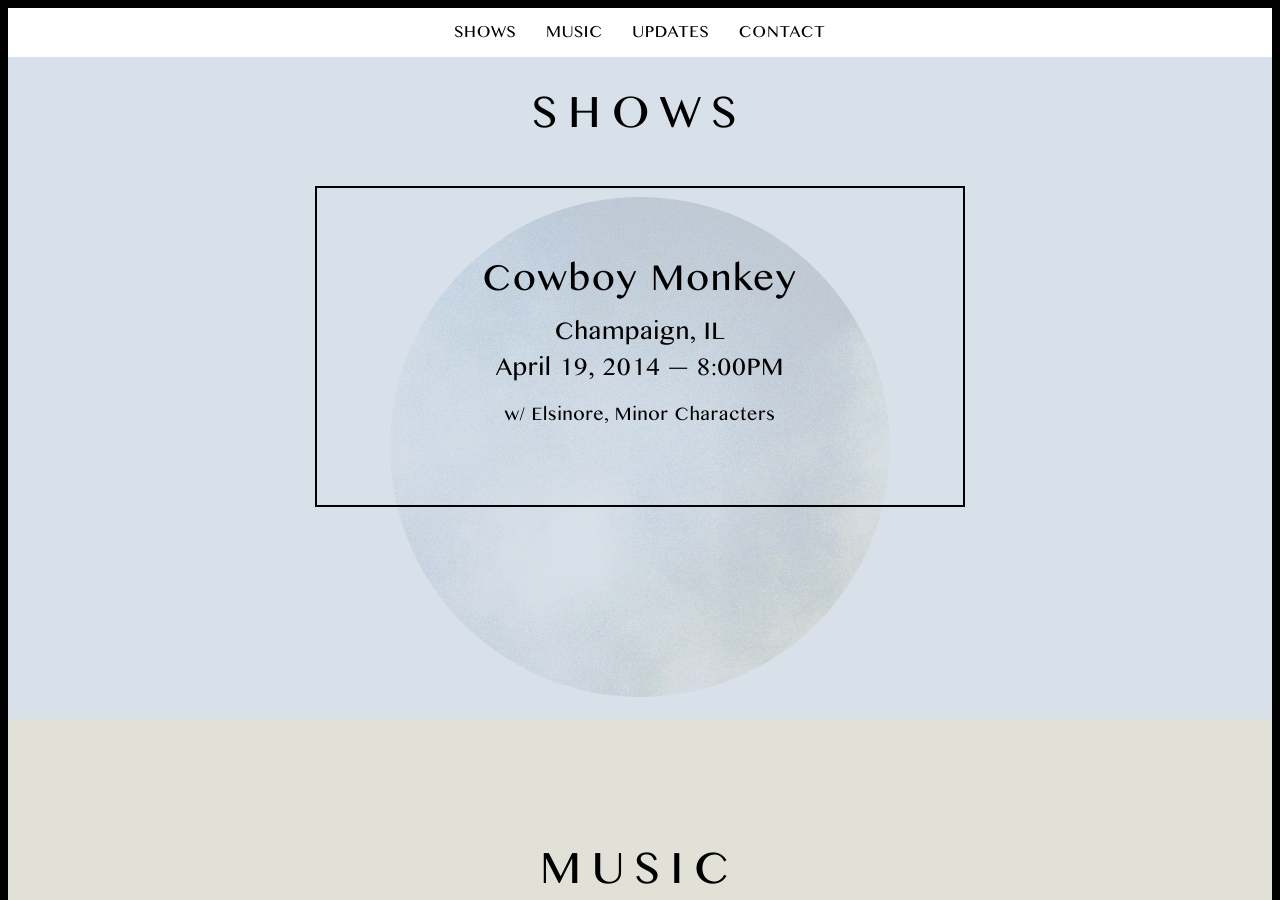
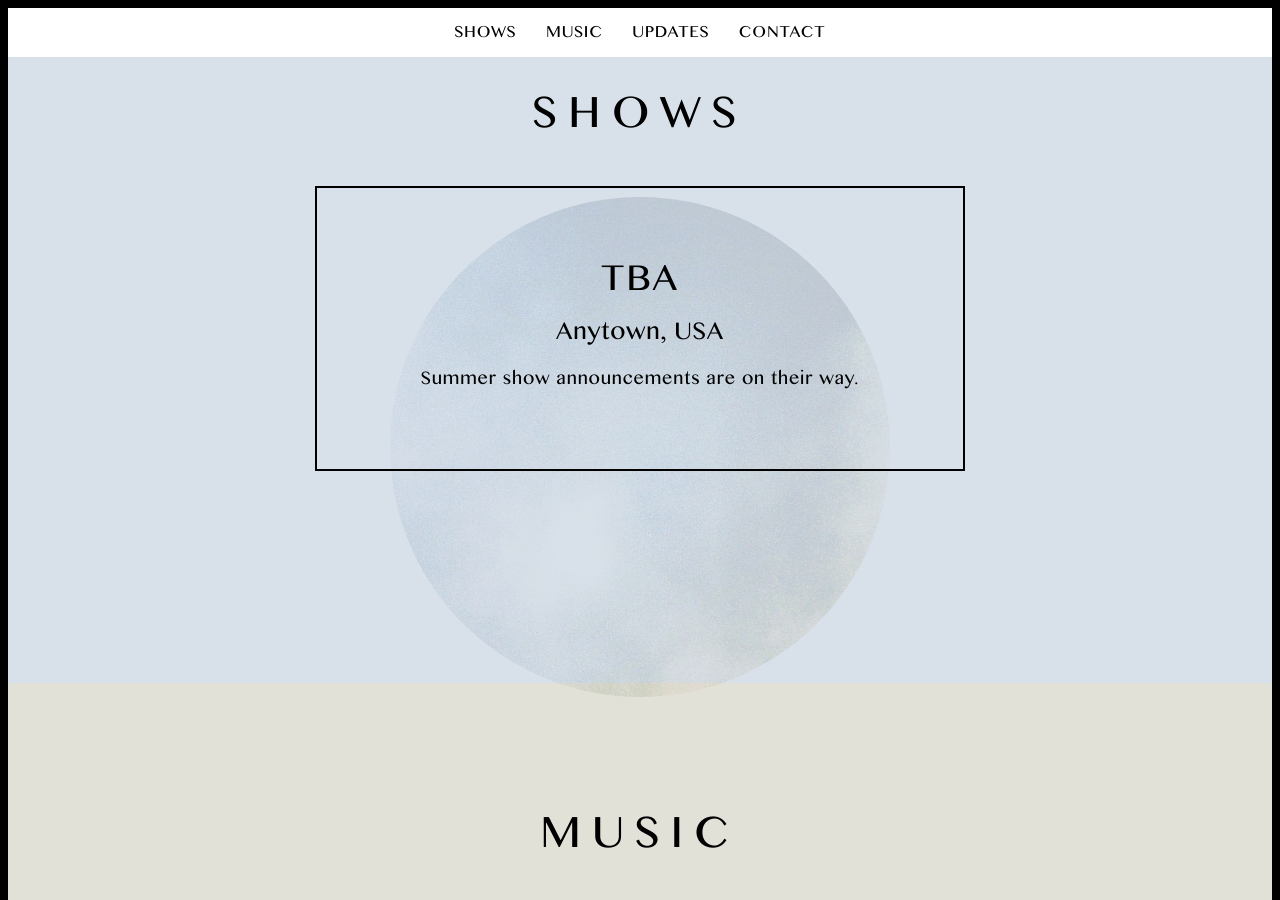
Before and after one commit to sunjacket/sunjacket.github.io, a Jekyll site: the page built from index.html, in a window 1280 px wide and 900 px high, scrolled down 1014 px. Built offline with Jekyll 4.4.1, drawn with Linux system fonts in a browser that asks for light colours; nearby versions of some CDN libraries; Markdown is read by kramdown in place of the engine named in the settings.

Commit message:
Update shows list

```diff
--- a/index.html
+++ b/index.html
@@ -11,7 +11,17 @@
 
         <!-- Show -->
 
-        <section id="cowboy-monkey" class="show">
+        <section id="" class="message">
+          <header class="show-details">
+            <hgroup>
+              <h1 class="venue">TBA</h1>
+              <h2 class="city">Anytown, USA</h2>
+            </hgroup>
+            <p class="bands">Summer show announcements are on their way.</p>
+          </header>
+        </section>
+
+<!--         <section id="cowboy-monkey" class="show">
           <header class="show-details">
             <hgroup>
               <h1 class="venue">Cowboy Monkey</h1>
@@ -27,7 +37,7 @@
               </ul>
             </div>
           </nav>
-        </section>
+        </section> -->
 
 
       </div>
```
